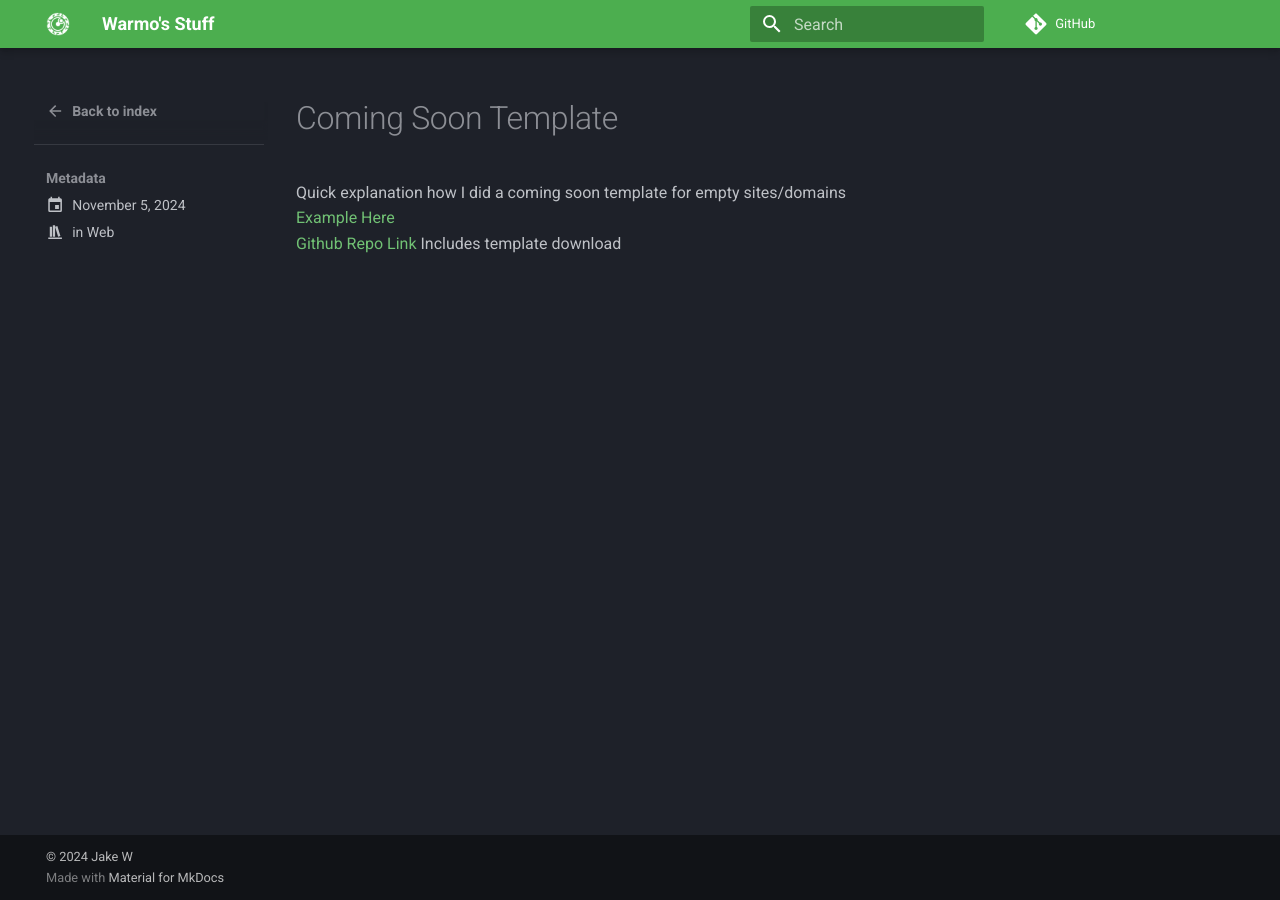
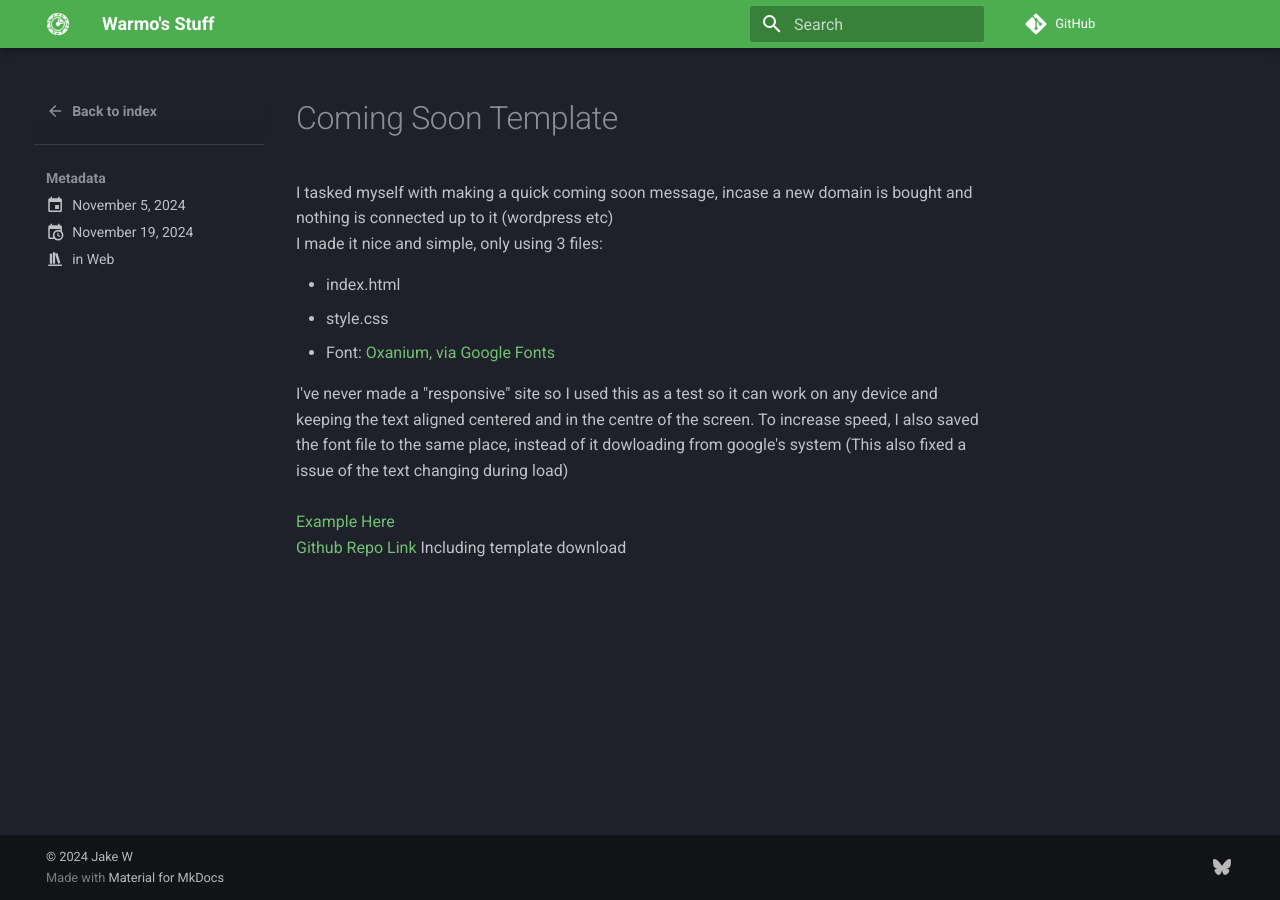
Before and after one commit to Warmo/warmo.github.io, an MkDocs documentation site: the page built from docs/work/posts/coming-soon-template.md, in a window 1280 px wide. Built offline with MkDocs 1.6.1 and Material for MkDocs 9.7.7, drawn with Linux system fonts in a browser that asks for light colours; comment, search, counter and statistics services are not loaded.

Commit message:
Updated Coming Soon Template blog post and added bluesky link to footer

```diff
--- a/docs/work/posts/coming-soon-template.md
+++ b/docs/work/posts/coming-soon-template.md
@@ -1,12 +1,22 @@
 ---
 date:
     created: 2024-11-05
+    updated: 2024-11-19
 title: Coming Soon Template
 categories:
     - Web
 ---
-Quick explanation how I did a coming soon template for empty sites/domains
+I tasked myself with making a quick coming soon message, incase a new domain is bought and nothing is connected up to it (wordpress etc)
+<br>
+I made it nice and simple, only using 3 files:
+
+- index.html
+- style.css
+- Font: [Oxanium, via Google Fonts](https://fonts.google.com/specimen/Oxanium)
+
+I've never made a "responsive" site so I used this as a test so it can work on any device and keeping the text aligned centered and in the centre of the screen. To increase speed, I also saved the font file to the same place, instead of it dowloading from google's system (This also fixed a issue of the text changing during load)
+<br>
 <br>
 [Example Here](https://warmolabs.tf/responsive-site-template/)
 <br>
-[Github Repo Link](https://github.com/MrWarmo/responsive-site-template) Includes template download
+[Github Repo Link](https://github.com/MrWarmo/responsive-site-template) Including template download
--- a/mkdocs.yml
+++ b/mkdocs.yml
@@ -39,7 +39,9 @@ plugins:
 markdown_extensions:
 #    - pymdownx.keys
 #    - pymdownx.smartsymbols
-    - attr_list
+    - def_list
+    - pymdownx.tasklist:
+        custom_checkbox: true
     - md_in_html
     - tables
     - pymdownx.emoji:
@@ -50,3 +52,7 @@ copyright: |
 repo_url: https://github.com/MrWarmo/mrwarmo.github.io
 extra_css:
     - stylesheets/extra.css
+extra:
+  social:
+    - icon: fontawesome/brands/bluesky
+      link: https://bsky.app/profile/warmo.bsky.social
```
Also changed, not shown: docs/about.md (+1 -0 lines), docs/.pages.
